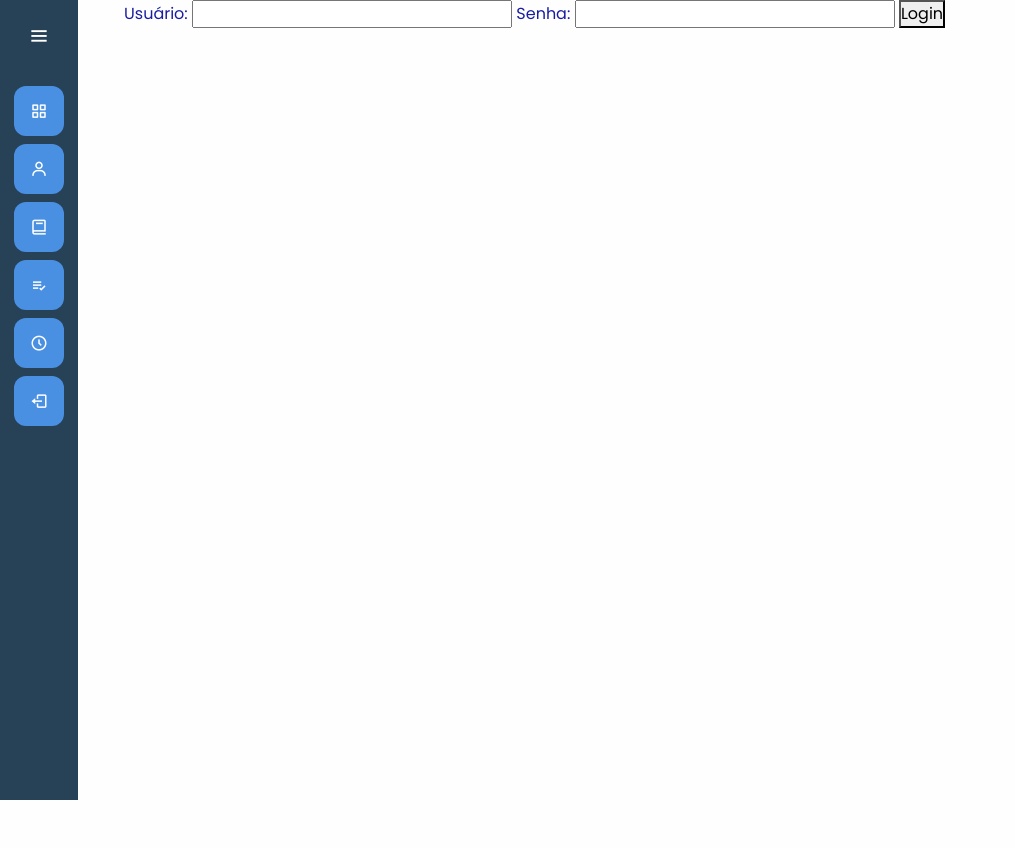
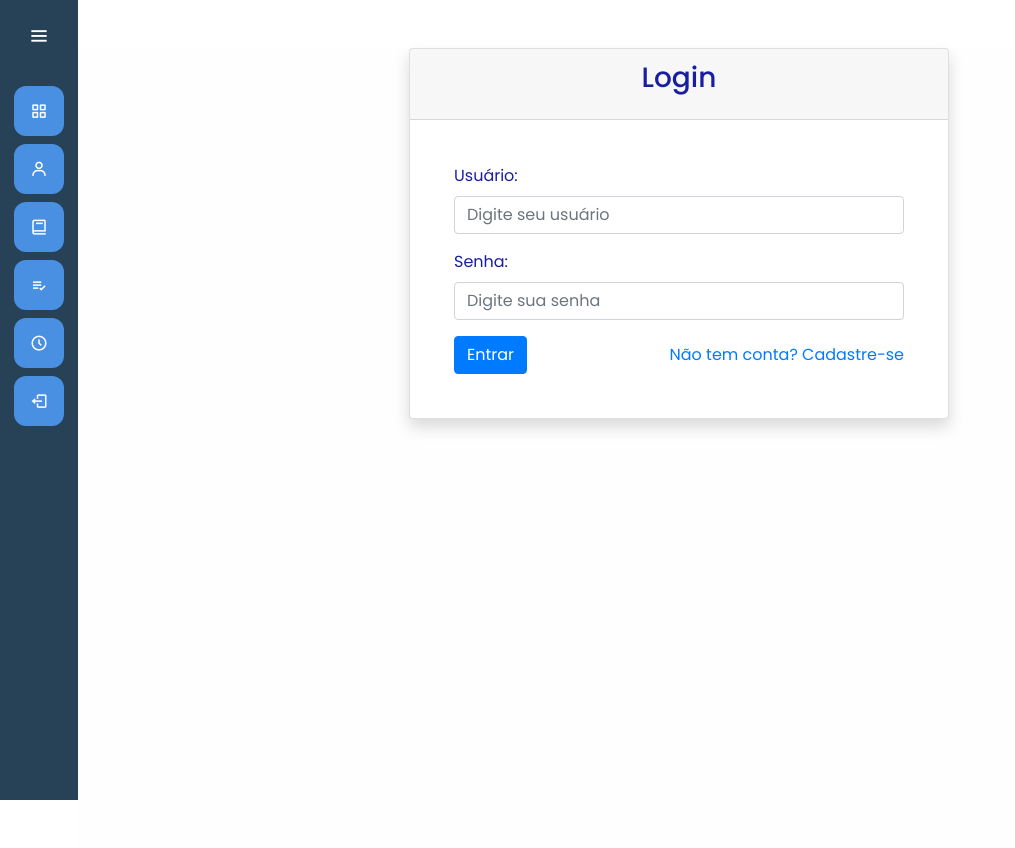
Before and after one commit to LucasSukar/ViraPag, a Django app: page /mainapp/login/ in a window 1280 px wide. Shown: the whole page, without its empty margins (0-1015 px from the left). Before the commit the page ends 800 px from the top, so only its background shows below. Run offline with Django 5.2, Linux system fonts and the light colour scheme.

Commit message:
Estilização de cadastro e login

```diff
--- a/ViraPag/mainapp/templates/mainapp/livro_detail.html
+++ b/ViraPag/mainapp/templates/mainapp/livro_detail.html
@@ -1,7 +1,8 @@
 {% extends "base.html" %}
-{% load static %}
+
 
 {% block 'head' %}
+    {% load static %}
     <link rel="stylesheet" href="{% static 'mainapp/css/mainapp.css' %}">
 {% endblock %}
 
--- a/ViraPag/mainapp/templates/mainapp/livro_form.html
+++ b/ViraPag/mainapp/templates/mainapp/livro_form.html
@@ -1,7 +1,8 @@
 {% extends "base.html" %}
-{% load static %}
+
 
 {% block 'head' %}
+    {% load static %}
     <link rel="stylesheet" href="{% static 'mainapp/css/mainapp.css' %}">
 {% endblock %}
 
--- a/ViraPag/mainapp/templates/mainapp/login.html
+++ b/ViraPag/mainapp/templates/mainapp/login.html
@@ -1,24 +1,39 @@
 {% extends "base.html" %}
-{% load static %}
+
 
 {% block 'head' %}
+{% load static %}
     <link rel="stylesheet" href="{% static 'mainapp/css/mainapp.css' %}">
 {% endblock %}
 
 {% block 'dashboard' %}
 
-<div class="container">
-
-
-    <form method="post">
-    {% csrf_token %}
-    <label for="id_username">Usuário:</label>
-    <input type="text" name="username" id="id_username" required>
-
-    <label for="id_password"> Senha:</label>
-    <input type="password" name="password" id="id_password" required>
-
-    <button type="submit">Login</button>
-</form>
+<div class="container mt-5">
+    <div class="row justify-content-center">
+        <div class="col-md-6">
+            <div class="card shadow">
+                <div class="card-header">
+                    <h3 class="card-title text-center">Login</h3>
+                </div>
+                <div class="card-body">
+                    <form method="post" class="p-4">
+                        {% csrf_token %}
+                        <div class="form-group">
+                            <label for="id_username">Usuário:</label>
+                            <input type="text" class="form-control" name="username" id="id_username" placeholder="Digite seu usuário" required>
+                        </div>
+                        <div class="form-group">
+                            <label for="id_password">Senha:</label>
+                            <input type="password" class="form-control" name="password" id="id_password" placeholder="Digite sua senha" required>
+                        </div>
+                        <div class="d-flex justify-content-between align-items-center">
+                            <button type="submit" class="btn btn-primary">Entrar</button>
+                            <a href="{% url 'cadastro' %}" class="text-primary">Não tem conta? Cadastre-se</a>
+                        </div>
+                    </form>
+                </div>
+            </div>
+        </div>
+    </div>
 </div>
 {% endblock %}
--- a/ViraPag/templates/base.html
+++ b/ViraPag/templates/base.html
@@ -45,14 +45,14 @@
           <span class="tooltip">Biblioteca</span>
         </li>
         <li>
-          <a href="lista_desejo/">
+          <a href="#">
             <i class='bx bx-list-check' ></i>
             <span class="links_name">Lista de desejos</span>
           </a>
           <span class="tooltip">Lista de desejos</span>
         </li>
         <li>
-          <a href="historico/">
+          <a href="#">
             <i class='bx bx-time-five' ></i>
             <span class="links_name">Histórico</span>
           </a>
--- a/ViraPag/templates/static/mainapp/css/mainapp.css
+++ b/ViraPag/templates/static/mainapp/css/mainapp.css
@@ -24,3 +24,16 @@
     padding: 5px;
     font-size: 30px;
 }
+
+.welcome-card-header {
+    font-size: 2rem;
+    font-weight: bold;
+}
+
+.welcome-card-body {
+    padding: 1rem;
+}
+
+.welcome-card-text {
+    font-size: 1.2rem;
+}
```
Also changed, not shown: ViraPag/mainapp/templates/mainapp/cadastro.html (+19 -9 lines), ViraPag/mainapp/templates/mainapp/home.html (+12 -3 lines), ViraPag/db.sqlite3.
